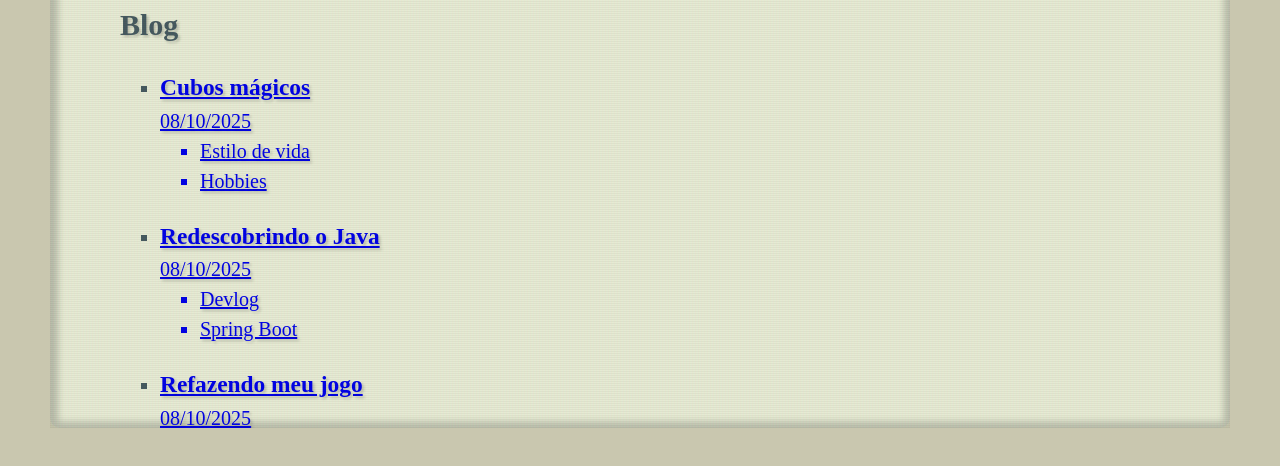
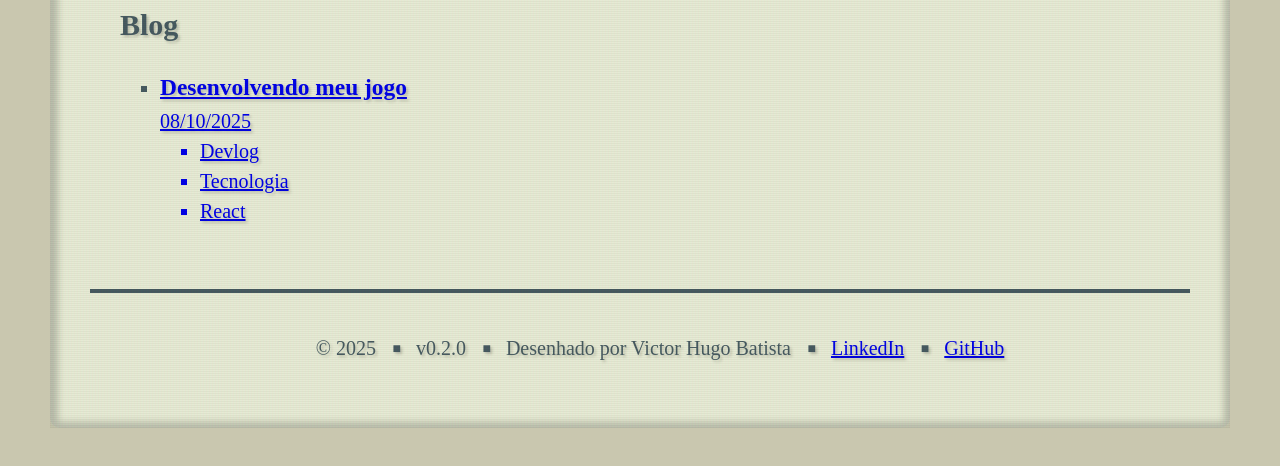
Before and after one commit to VictorHugoBatista/portfolio, a React (Create React App) app: page /#/blog in a window 1280 px wide. Shown: the part 302-768 px from the top of the page. Built offline with nearby package versions, Linux system fonts and the light colour scheme.

Commit message:
Add first article

```diff
--- a/src/contents/blog.js
+++ b/src/contents/blog.js
@@ -1,119 +1,174 @@
 export const blog = [
-  {
-    link: 'cubos-magicos',
-    title: 'Cubos mágicos',
-    date: '08/10/2025',
-    tags: [
-      'Estilo de vida',
-      'Hobbies',
-    ],
-    content: `***Lorem Ipsum***
-
-Lorem ipsum dolor sit amet, consetetur sadipscing elitr, sed diam nonumy eirmod tempor invidunt ut labore et dolore magna aliquyam erat, sed diam voluptua. At vero eos et accusam et justo duo dolores et ea rebum. Stet clita kasd gubergren, no sea takimata.
-
-***nova sessão***
-
-Teste Sessão
-
-***minha lista***
-
- - primeiro
- - segundo
- - terceiro
-`,
-  },
-  {
-    link: 'redescobrindo-o-java',
-    title: 'Redescobrindo o Java',
-    date: '08/10/2025',
-    tags: [
-      'Devlog',
-      'Spring Boot',
-    ],
-    content: `***Lorem Ipsum***
-
-Lorem ipsum dolor sit amet, consetetur sadipscing elitr, sed diam nonumy eirmod tempor invidunt ut labore et dolore magna aliquyam erat, sed diam voluptua. At vero eos et accusam et justo duo dolores et ea rebum. Stet clita kasd gubergren, no sea takimata.
-
-***nova sessão***
-
-Teste Sessão
-
-***minha lista***
-
- - primeiro
- - segundo
- - terceiro
-`,
-  },
-  {
-    link: 'refazendo-meu-jogo',
-    title: 'Refazendo meu jogo',
-    date: '08/10/2025',
-    tags: [
-      'Devlog',
-      'React',
-    ],
-    content: `***Lorem Ipsum***
-
-Lorem ipsum dolor sit amet, consetetur sadipscing elitr, sed diam nonumy eirmod tempor invidunt ut labore et dolore magna aliquyam erat, sed diam voluptua. At vero eos et accusam et justo duo dolores et ea rebum. Stet clita kasd gubergren, no sea takimata.
-
-***nova sessão***
-
-Teste Sessão
-
-***minha lista***
-
- - primeiro
- - segundo
- - terceiro
-`,
-  },
+//   {
+//     link: 'cubos-magicos',
+//     title: 'Cubos mágicos',
+//     date: '08/10/2025',
+//     tags: [
+//       'Estilo de vida',
+//       'Hobbies',
+//     ],
+//     content: `***Lorem Ipsum***
+//
+// Lorem ipsum dolor sit amet, consetetur sadipscing elitr, sed diam nonumy eirmod tempor invidunt ut labore et dolore magna aliquyam erat, sed diam voluptua. At vero eos et accusam et justo duo dolores et ea rebum. Stet clita kasd gubergren, no sea takimata.
+//
+// ***nova sessão***
+//
+// Teste Sessão
+//
+// ***minha lista***
+//
+//  - primeiro
+//  - segundo
+//  - terceiro
+// `,
+//   },
+//   {
+//     link: 'redescobrindo-o-java',
+//     title: 'Redescobrindo o Java',
+//     date: '08/10/2025',
+//     tags: [
+//       'Devlog',
+//       'Spring Boot',
+//     ],
+//     content: `***Lorem Ipsum***
+//
+// Lorem ipsum dolor sit amet, consetetur sadipscing elitr, sed diam nonumy eirmod tempor invidunt ut labore et dolore magna aliquyam erat, sed diam voluptua. At vero eos et accusam et justo duo dolores et ea rebum. Stet clita kasd gubergren, no sea takimata.
+//
+// ***nova sessão***
+//
+// Teste Sessão
+//
+// ***minha lista***
+//
+//  - primeiro
+//  - segundo
+//  - terceiro
+// `,
+//   },
   {
     link: 'desenvolvendo-meu-site-em-react',
-    title: 'Desenvolvendo meu site em React',
+    title: 'Desenvolvendo meu jogo',
     date: '08/10/2025',
     tags: [
       'Devlog',
       'Tecnologia',
       'React',
     ],
-    content: `***Lorem Ipsum***
+    content: `Desde que voltei ao desenvolvimento web, venho me atualizando com o estado
+do ReactJS. Minha primeira iniciativa foi seguir com meus projetos de construir meu
+site pessoal, com blog de tecnologia e portfólio. Inclusive, esse é o resultado parcial
+dessa meta! Ainda pretendo falar mais sobre as minhas escolhas sobre esse layout, mas
+isso é outra história, porque hoje é dia para falar sobre meu segundo projet: refazer SpeedSnake - o snake
+game que eu desenvolvi dez anos atrás. Jogo esse que me ajudou a garantir uma indicação
+para meu primeiro trabalho de programação integral!
 
-Lorem ipsum dolor sit amet, consetetur sadipscing elitr, sed diam nonumy eirmod tempor invidunt ut labore et dolore magna aliquyam erat, sed diam voluptua. At vero eos et accusam et justo duo dolores et ea rebum. Stet clita kasd gubergren, no sea takimata.
+***Encontrando o futuro no passado***
 
-***nova sessão***
+Enquanto voltava aos meus repositórios antigos do github, me lembrei do jogo que desenvolvi anos
+atrás e decidi tornar ele acessível novamente, mas dessa vez no Github Pages.
 
-Teste Sessão
+O jogo tinha um sistema de níveis que aumentava a dificuldade a cada dez pontos até o nivel 13.
+Alterando as cores e a trilha sonora (todas músicas de artistas do selo [Chippanze](https://chippanze.bandcamp.com/music)
+da cena brasileira de chiptune/lofi) em um número arbitrário de níveis, até alcançar o nível 13 e final, em que
+as cores trocam sem parar. Ali você poderia ficar pontuando sem parar, provando até aonde poderia ir naquela dificuldade.
+Esse conceito foi inspirado diretamente nos jogos Hexagon/Super Hexagon, de
+[Terry Cavanagh](https://terrycavanaghgames.com/) (desenvolvedor de outros jogos indie como Don't Look Back,
+VVVVVV, Dicey Dungeons e muitos outros).
 
-***minha lista***
+Senti uma nostalgia boa da época em que eu estudei e construí esse projeto, porém me senti incomodado ao olhar para
+aquele código ultrapassado, aquele layout sem responsividade. 2015 era outro mundo, mas o presente é portátil.
+Segundo uma [notícia](https://www.cnnbrasil.com.br/tecnologia/mais-de-92-milhoes-de-brasileiros-acessam-a-internet-apenas-pelo-celular-diz-pesquisa/)
+de 2023 da CNN Brasil, mais de 92 milhões de brasileiros acessam a internet apenas por celular. Não dá mais para ignorar isso.
 
- - primeiro
- - segundo
- - terceiro
-`,
-  },
-  {
-    link: 'codigo-como-hobbie',
-    title: 'Código como hobbie',
-    date: '08/10/2025',
-    tags: [
-      'Estilo de vida',
-      'Desenvolvimento pessoal',
-    ],
-    content: `***Lorem Ipsum***
+[PRINT DO JOGO ANTIGO]
+[Versão de 2015 do Speed Snake]
 
-Lorem ipsum dolor sit amet, consetetur sadipscing elitr, sed diam nonumy eirmod tempor invidunt ut labore et dolore magna aliquyam erat, sed diam voluptua. At vero eos et accusam et justo duo dolores et ea rebum. Stet clita kasd gubergren, no sea takimata.
+Movido por tudo isso, criei o objetivo de refazer o jogo em React, fazendo melhorias técnicas e alterando o layout.
 
-***nova sessão***
+***Cara e coração***
 
-Teste Sessão
+Aparência comunica mais do que palavras. Por exemplo, dá para perceber apenas por esse site
+o quanto eu gosto de temas retrô e layouts que representem uma ideia. E foi exatamente o que
+fiz ao pensar na nova versão do jogo.
 
-***minha lista***
+O objetivo é simples, passar a sensação de estar jogando um Snake Game em um Nokia tijolão em meados
+de 2005. A primeira ideia seria reproduzir a tela monocromática de um celular da época.
+Porém, eu gostaria das cores, as formas arredondadas, as transparências, e a esperança por um futuro
+melhor que futurismo dos anos 2000 proporcionava (pesquise sobre Solarpunk e Frutiger Aero Aero),
+e foi isso que eu tentei alcançar com esse novo visual do jogo.
 
- - primeiro
- - segundo
- - terceiro
-`,
+[IMAGEM FRUTIGER AERO SOLAR PUNK]
+[Futuro utópico sonhado nos anos 2000]
+
+Sem querer, acabei por usar as cores da abertura de algumas temporadas antigas da série/novela Malhação,
+(transmitida na TV Globo entre 1995 e 2020), o subconsciente támbém tem dessas, né. Espero que você
+sinta a mesma nostalgia ao jogar que eu senti ao construir esse jogo.
+
+[PRINT DO JOGO NOVO]
+[Versão nova do Speed Snake]
+
+***Construção e ferramentas***
+
+Agora vamos às ferramentas utilizadas. Primeiro, vamos dar um passo atrás e falar da versão de 2015: ela foi
+feita com HTML, jQuery e CSS. Direto ao ponto. Além disso, baixei as libs [Ion Sound](https://github.com/IonDen/ion.sound)
+e [TouchSwipe](https://github.com/mattbryson/TouchSwipe-Jquery-Plugin) diretamente no projeto, dado
+que eu ainda não havia descoberto as ferramentas de gerenciamento de pacotes de front (só havia visto um pouco
+do Maven ao desenvolver Java na época). Já havia alguma separação de responsabilidades, considerando que eu
+já tinha background de Java na faculdade e nos primeiros trabalhos como desenvolvedor. A renderização na tela
+foi feita com elementos do DOM mesmo, sem nenhum tipo de canvas! Isso mesmo: as divs eram adicionadas direto no DOM
+e suas propriedades de posição atualizadas à cada iteração do loop do jogo (que nessa versão, não era separada do FPS).
+Não sei como as máquinas da época rodavam aquilo :v
+
+Com os anos, eu conheci novas tecnologias e filosofias, o que foi fundamental para o que veio a ser a nova versão.
+O jogo usa principalmente ReactJS, [Konva](https://github.com/konvajs/konva) (uma implementação de Canvas em HTML5,
+com pacotes específicos disponíveis para React, Vue Angular e Svelte) e o [Zustand](https://github.com/pmndrs/zustand)
+(lib que implementa uma solução de gerenciamento de estados globais e HTTP). Unindo todos esses elementos, uma lógica
+mais reusável e pronta para novas funcionalidades.
+
+***As regras do jogo***
+
+O jogo em si foi implementado no diretório [/game](https://github.com/VictorHugoBatista/SpeedSnake/tree/master/src/game)
+(com exceção dos hooks). Mais específicamente, a lógica pesada ficou inteira nos estados do Zustand: o jogo conta com
+o estado principal \`gameArea\`, que une todos os elementos que serão exibidos no canvas, e separado, os estados das
+divisões do personagem e a comida, para facilitar os calculos dos passos: \`snake\` e \`food\`. Isso facilita
+a renderização de formas diferentes para tipos diferentes de entidades, além da futura adição de tipos de entidades diferentes!
+
+Além disso, agora o FPS é separado das iterações do jogo. O estado \`gameLoopIterationTimeAccumulator\` vai acumulando
+até o tempo para a execução da nova iteração chegar (constante \`iterationTimeInMilliseconds\`). Algo parecido foi
+implementado no timer exibido antes do jogo (claramente inspirado nos jogos do Megaman). O loop do jogo, além de outras
+coisas, estão implementados como hooks do React.
+
+Não vou me ater à mais detalhes técnicos, dado que o código é aberto: é possível visualizar, executar no seu local e até
+mesmo fazer um fork! (por isso git é minha ferramenta favorita de todos os tempos, junto do terminal Linux)
+
+O que eu posso dizer é que já existem novos passos à serem feitos, tanto em novas funcionalidades como em refatoração
+de código.
+
+***Próximos passos***
+
+Para ser sincero, não sei se gostaria de voltar com um sistema de pontuação (opinião polêmica?). Porém, vou implementar
+um sistema de seleção de labirintos, além de aumentar a dificuldade progressivamente com o avanço do jogo e
+criar níveis de dificuldade diferentes já no começo de cada jogo. Sem falar em melhorar a experiência mobile: a área de
+jogo precisa ser menor e o tempo de reação parece ser maior ao interagir com a tela, e não com um teclado (dados com
+base na minha própria experiência e dispositivo móvel). Provavelmente vou precisar manter a velocidade um pouco
+menor no mobile para considerar o mesmo nível de dificuldade que no desktop, mas ainda preciso estudar e adquirir mais
+base para decidir. Quem sabe esse tema não gere um novo artigo aqui hein??
+
+No mais é isso, obrigado por ler esse estudo de design, usabilidade, implementação web e acima e tudo humanidade. Qualquer
+dispositivo e qualquer aplicação perde o seu propósito se não tiver ninguém para usar, lembre-se disso!
+
+Agora seguem os links do jogo no girhub pages e do repositório em si:
+
+ - [Jogo no github pages](https://victorhugobatista.github.io/SpeedSnake/)
+ - [Repositório](https://github.com/VictorHugoBatista/SpeedSnake)
+
+ Obrigado e até mais o/
+
+ --------
+
+ PS: Não mencionei, mas é possível jogar a versão antiga de 2015 ao clicar no link Legacy, no header o/
+
+ PS2: Existe uma regra base que mudou entre as duas versões, jogue e descobra!`,
   },
 ];
 
```
